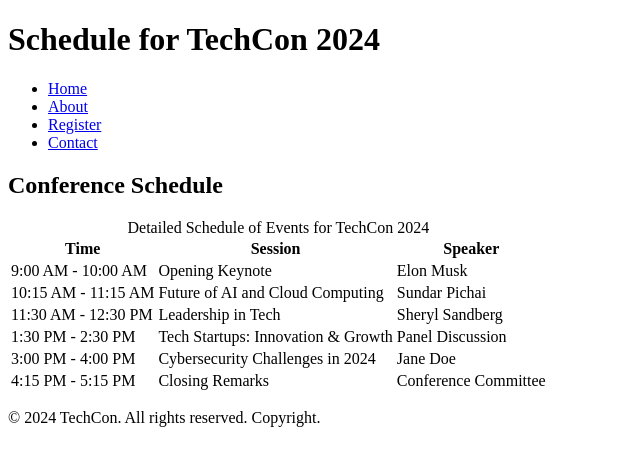
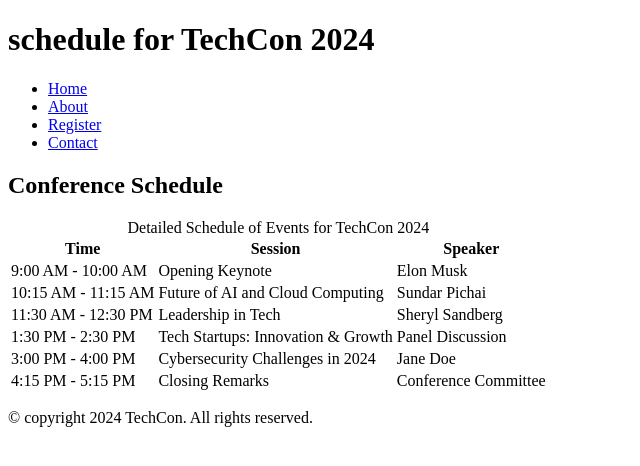
Before and after one commit to QuabenaEsben/TechCon_HTML, a plain HTML site: page techcon_website/schedule.html in a window 1280 px wide. Shown: the whole page, without its empty margins (0-640 px from the left). Drawn offline with Linux system fonts and the light colour scheme.

Commit message:
copyrigth edit

```diff
--- a/techcon_website/schedule.html
+++ b/techcon_website/schedule.html
@@ -1,7 +1,7 @@
 <!DOCTYPE html>
 <html lang="en">
 <head>
-  <meta charset="UTF-8">
+  <meta charset="utf-8">
   <meta name="viewport" content="width=device-width, initial-scale=1.0">
   <title>Schedule for TechCon 2024</title>
 
@@ -9,7 +9,7 @@
 <body>
   <!-- Header Section -->
   <header>
-    <h1>Schedule for TechCon 2024</h1>
+    <h1>schedule for TechCon 2024</h1>
     <nav>
       <ul>
         <li><a href="index.html">Home</a></li>
@@ -69,7 +69,7 @@
 
   <!-- Footer Section -->
   <footer>
-    <p>&copy; 2024 TechCon. All rights reserved. Copyright.</p>
+    <p>&copy; copyright 2024 TechCon. All rights reserved.</p>
   </footer>
 </body>
 </html>
```
